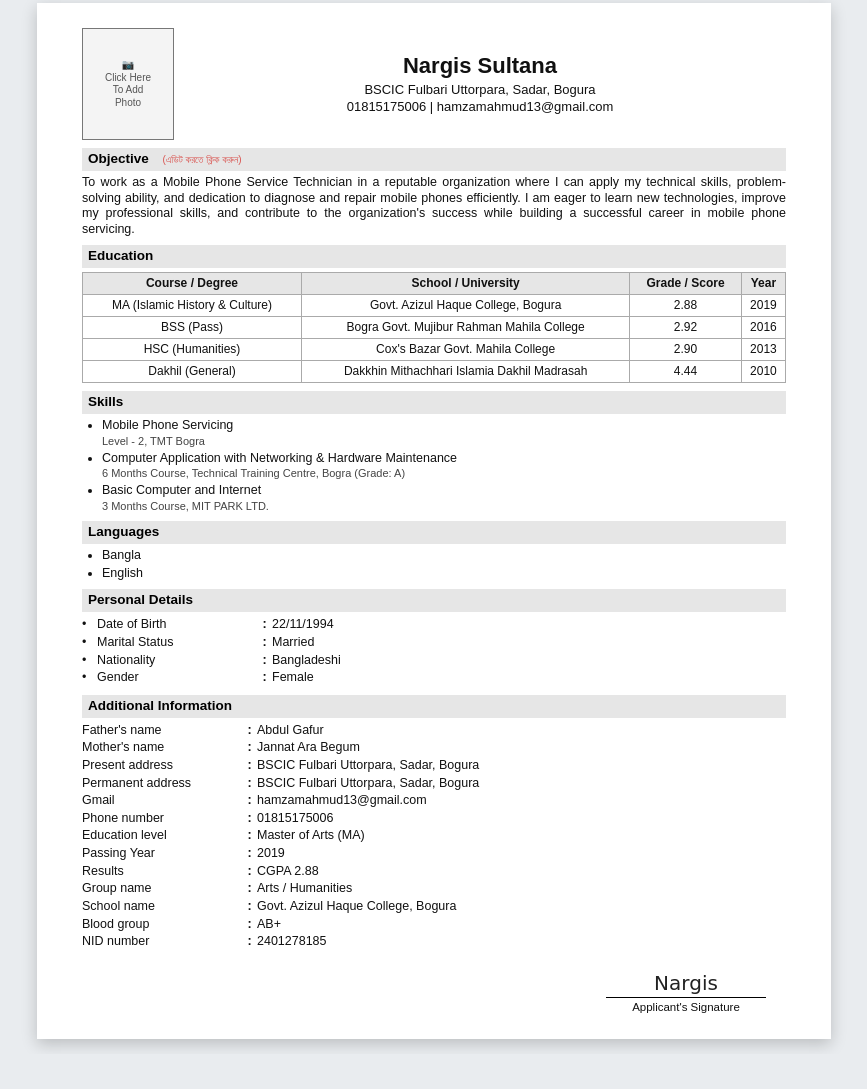
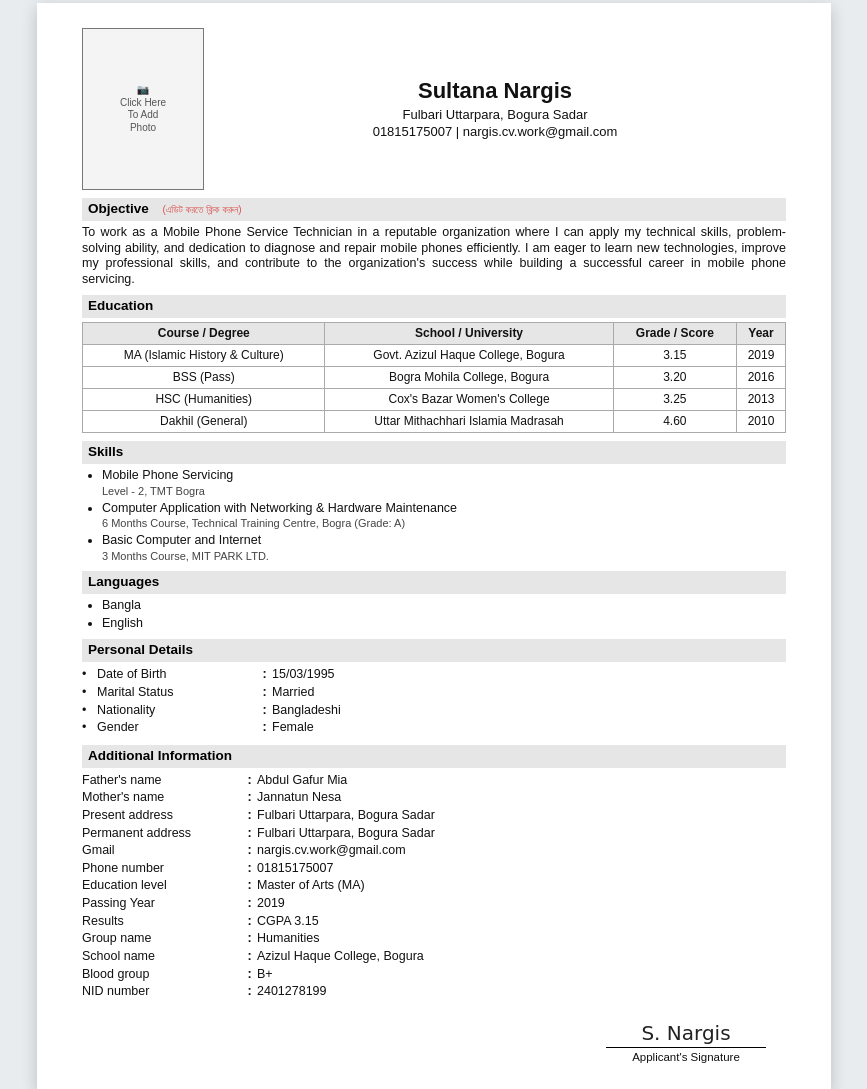
Before and after one commit to NaeemNajm/CV, a website: page Final_Nargis_CV_All_Certificates.html in a window 1280 px wide. Shown: the part 100-1189 px from the top of the page, without its empty margins (206-1073 px from the left). Before the commit the page ends 1154 px from the top, so only its background shows below. Drawn offline with Linux system fonts and the light colour scheme.

Commit message:
Disguise all personal data + passport photo size (120x160)

```diff
--- a/Final_Nargis_CV_All_Certificates.html
+++ b/Final_Nargis_CV_All_Certificates.html
@@ -73,8 +73,8 @@
         }
 
         .photo-box {
-            width: 90px;
-            height: 110px;
+            width: 120px;
+            height: 160px;
             border: 1px solid #777;
             background-color: #f4f4f4;
             display: flex;
@@ -194,9 +194,9 @@
                 </div>
 
                 <div class="header-text" contenteditable="true">
-                    <h1>Nargis Sultana</h1>
-                    <p>BSCIC Fulbari Uttorpara, Sadar, Bogura</p>
-                    <p>01815175006 | hamzamahmud13@gmail.com</p>
+                    <h1>Sultana Nargis</h1>
+                    <p>Fulbari Uttarpara, Bogura Sadar</p>
+                    <p>01815175007 | nargis.cv.work@gmail.com</p>
                 </div>
             </div>
 
@@ -221,25 +221,25 @@
                         <tr>
                             <td>MA (Islamic History & Culture)</td>
                             <td>Govt. Azizul Haque College, Bogura</td>
-                            <td>2.88</td>
+                            <td>3.15</td>
                             <td>2019</td>
                         </tr>
                         <tr>
                             <td>BSS (Pass)</td>
-                            <td>Bogra Govt. Mujibur Rahman Mahila College</td>
-                            <td>2.92</td>
+                            <td>Bogra Mohila College, Bogura</td>
+                            <td>3.20</td>
                             <td>2016</td>
                         </tr>
                         <tr>
                             <td>HSC (Humanities)</td>
-                            <td>Cox's Bazar Govt. Mahila College</td>
-                            <td>2.90</td>
+                            <td>Cox's Bazar Women's College</td>
+                            <td>3.25</td>
                             <td>2013</td>
                         </tr>
                         <tr>
                             <td>Dakhil (General)</td>
-                            <td>Dakkhin Mithachhari Islamia Dakhil Madrasah</td>
-                            <td>4.44</td>
+                            <td>Uttar Mithachhari Islamia Madrasah</td>
+                            <td>4.60</td>
                             <td>2010</td>
                         </tr>
                     </tbody>
@@ -260,7 +260,7 @@
 
                 <div class="section-title" contenteditable="false">Personal Details</div>
                 <table class="layout-table">
-                    <tr><td class="bullet-col" contenteditable="false">•</td><td class="label-col" contenteditable="false">Date of Birth</td><td class="colon-col" contenteditable="false">:</td><td>22/11/1994</td></tr>
+                    <tr><td class="bullet-col" contenteditable="false">•</td><td class="label-col" contenteditable="false">Date of Birth</td><td class="colon-col" contenteditable="false">:</td><td>15/03/1995</td></tr>
                     <tr><td class="bullet-col" contenteditable="false">•</td><td class="label-col" contenteditable="false">Marital Status</td><td class="colon-col" contenteditable="false">:</td><td>Married</td></tr>
                     <tr><td class="bullet-col" contenteditable="false">•</td><td class="label-col" contenteditable="false">Nationality</td><td class="colon-col" contenteditable="false">:</td><td>Bangladeshi</td></tr>
                     <tr><td class="bullet-col" contenteditable="false">•</td><td class="label-col" contenteditable="false">Gender</td><td class="colon-col" contenteditable="false">:</td><td>Female</td></tr>
@@ -268,24 +268,24 @@
 
                 <div class="section-title" contenteditable="false">Additional Information</div>
                 <table class="layout-table">
-                    <tr><td class="label-col" contenteditable="false">Father's name</td><td class="colon-col" contenteditable="false">:</td><td>Abdul Gafur</td></tr>
-                    <tr><td class="label-col" contenteditable="false">Mother's name</td><td class="colon-col" contenteditable="false">:</td><td>Jannat Ara Begum</td></tr>
-                    <tr><td class="label-col" contenteditable="false">Present address</td><td class="colon-col" contenteditable="false">:</td><td>BSCIC Fulbari Uttorpara, Sadar, Bogura</td></tr>
-                    <tr><td class="label-col" contenteditable="false">Permanent address</td><td class="colon-col" contenteditable="false">:</td><td>BSCIC Fulbari Uttorpara, Sadar, Bogura</td></tr>
-                    <tr><td class="label-col" contenteditable="false">Gmail</td><td class="colon-col" contenteditable="false">:</td><td>hamzamahmud13@gmail.com</td></tr>
-                    <tr><td class="label-col" contenteditable="false">Phone number</td><td class="colon-col" contenteditable="false">:</td><td>01815175006</td></tr>
+                    <tr><td class="label-col" contenteditable="false">Father's name</td><td class="colon-col" contenteditable="false">:</td><td>Abdul Gafur Mia</td></tr>
+                    <tr><td class="label-col" contenteditable="false">Mother's name</td><td class="colon-col" contenteditable="false">:</td><td>Jannatun Nesa</td></tr>
+                    <tr><td class="label-col" contenteditable="false">Present address</td><td class="colon-col" contenteditable="false">:</td><td>Fulbari Uttarpara, Bogura Sadar</td></tr>
+                    <tr><td class="label-col" contenteditable="false">Permanent address</td><td class="colon-col" contenteditable="false">:</td><td>Fulbari Uttarpara, Bogura Sadar</td></tr>
+                    <tr><td class="label-col" contenteditable="false">Gmail</td><td class="colon-col" contenteditable="false">:</td><td>nargis.cv.work@gmail.com</td></tr>
+                    <tr><td class="label-col" contenteditable="false">Phone number</td><td class="colon-col" contenteditable="false">:</td><td>01815175007</td></tr>
                     <tr><td class="label-col" contenteditable="false">Education level</td><td class="colon-col" contenteditable="false">:</td><td>Master of Arts (MA)</td></tr>
                     <tr><td class="label-col" contenteditable="false">Passing Year</td><td class="colon-col" contenteditable="false">:</td><td>2019</td></tr>
-                    <tr><td class="label-col" contenteditable="false">Results</td><td class="colon-col" contenteditable="false">:</td><td>CGPA 2.88</td></tr>
-                    <tr><td class="label-col" contenteditable="false">Group name</td><td class="colon-col" contenteditable="false">:</td><td>Arts / Humanities</td></tr>
-                    <tr><td class="label-col" contenteditable="false">School name</td><td class="colon-col" contenteditable="false">:</td><td>Govt. Azizul Haque College, Bogura</td></tr>
-                    <tr><td class="label-col" contenteditable="false">Blood group</td><td class="colon-col" contenteditable="false">:</td><td>AB+</td></tr>
-                    <tr><td class="label-col" contenteditable="false">NID number</td><td class="colon-col" contenteditable="false">:</td><td>2401278185</td></tr>
+                    <tr><td class="label-col" contenteditable="false">Results</td><td class="colon-col" contenteditable="false">:</td><td>CGPA 3.15</td></tr>
+                    <tr><td class="label-col" contenteditable="false">Group name</td><td class="colon-col" contenteditable="false">:</td><td>Humanities</td></tr>
+                    <tr><td class="label-col" contenteditable="false">School name</td><td class="colon-col" contenteditable="false">:</td><td>Azizul Haque College, Bogura</td></tr>
+                    <tr><td class="label-col" contenteditable="false">Blood group</td><td class="colon-col" contenteditable="false">:</td><td>B+</td></tr>
+                    <tr><td class="label-col" contenteditable="false">NID number</td><td class="colon-col" contenteditable="false">:</td><td>2401278199</td></tr>
                 </table>
             </div>
 
             <div class="signature-area">
-                <div class="signature-text" contenteditable="true">Nargis</div>
+                <div class="signature-text" contenteditable="true">S. Nargis</div>
                 <div class="signature-line">Applicant's Signature</div>
             </div>
 
```
